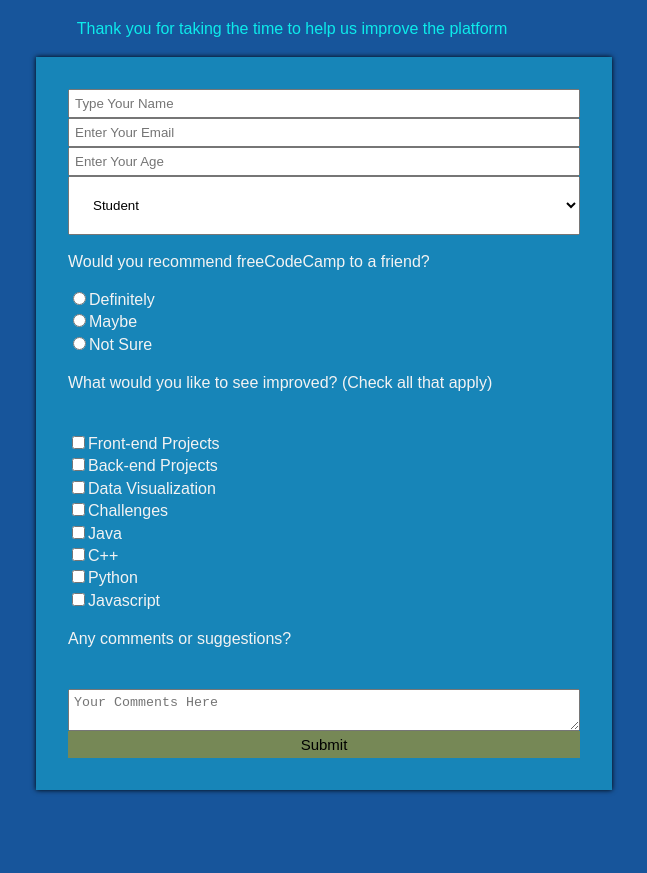
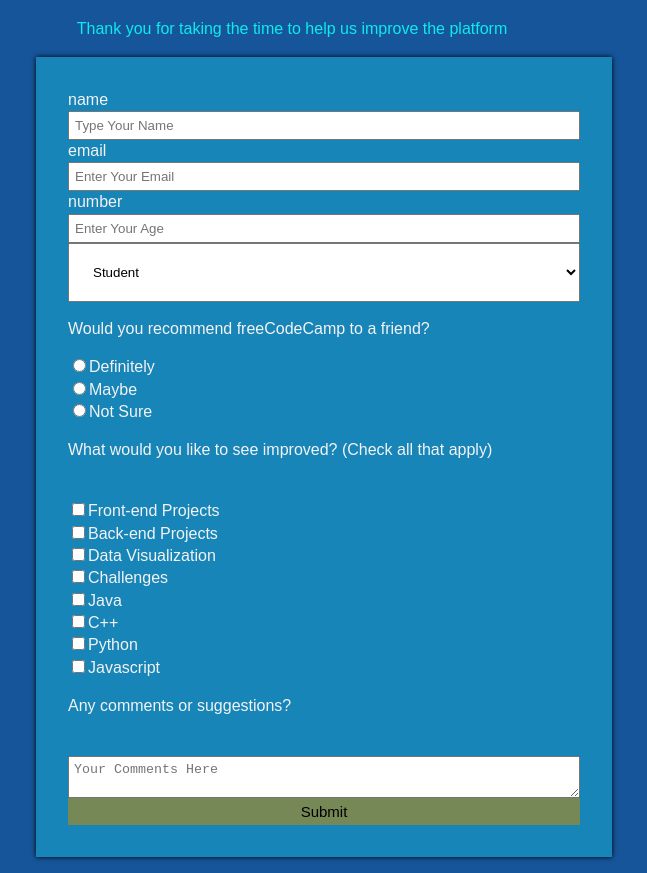
Before and after one commit to ramiabdullah20/survey_form, a plain HTML site: page index.html in a window 1280 px wide. Shown: the part 48-921 px from the top of the page, without its empty margins (348-995 px from the left). Before the commit the page ends 854 px from the top, so only its background shows below. Drawn offline with Linux system fonts and the light colour scheme.

Commit message:
project finalized

```diff
--- a/index.html
+++ b/index.html
@@ -12,12 +12,14 @@
 	 <p id="description">Thank you for taking the time to help us improve the platform</p>
 
 	 <form id="survey-form">
-
-		<input type="name" name="name" class="in"id="name" id="name-label" placeholder="Type Your Name">
+		<label id="name-label">name</label>
+		<input type="name" name="name" class="in"id="name" id="name-label" label="name" placeholder="Type Your Name" required>
 		<br>
-		<input type="email" name="email" class="in" id="email" id="email-label"  placeholder="Enter Your Email" >
+		<label id="email-label">email</label>
+		<input type="email" name="email" class="in" id="email" id="email-label" label="email" placeholder="Enter Your Email" required>
 		<br>
-		<input type="number" name="age" class="in" id="number" min = "10" max = "99" id="number-label" placeholder="Enter Your Age">
+		<label id="number-label">number</label>
+		<input type="number" name="age" class="in" id="number" min = "10" max = "99" id="number-label" label="number" placeholder="Enter Your Age" required>
 		<br>
 		<select id="dropdown">
 			<option>Student</option>
```
Also changed, not shown: style.css (line endings or trailing spaces).
